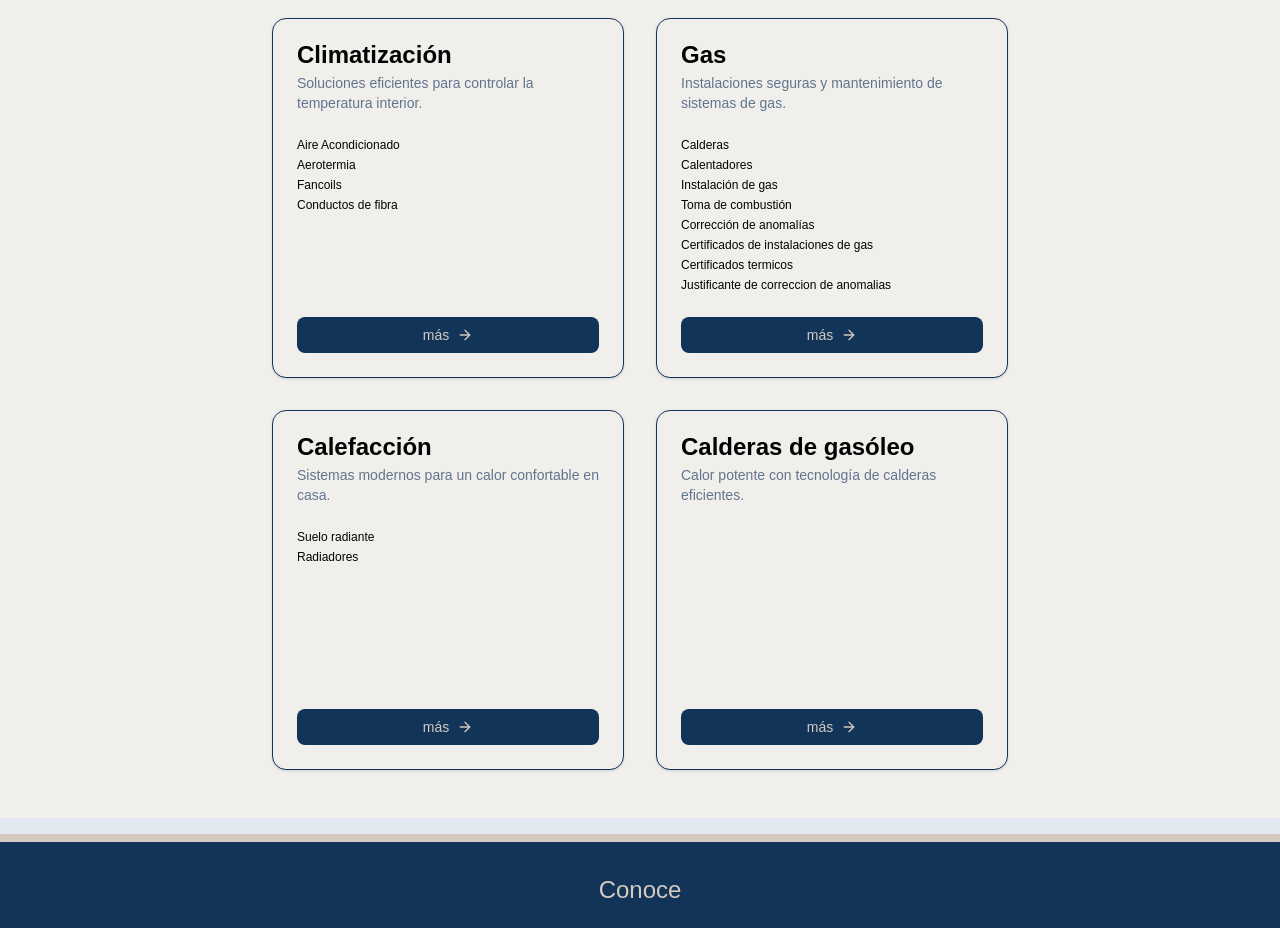
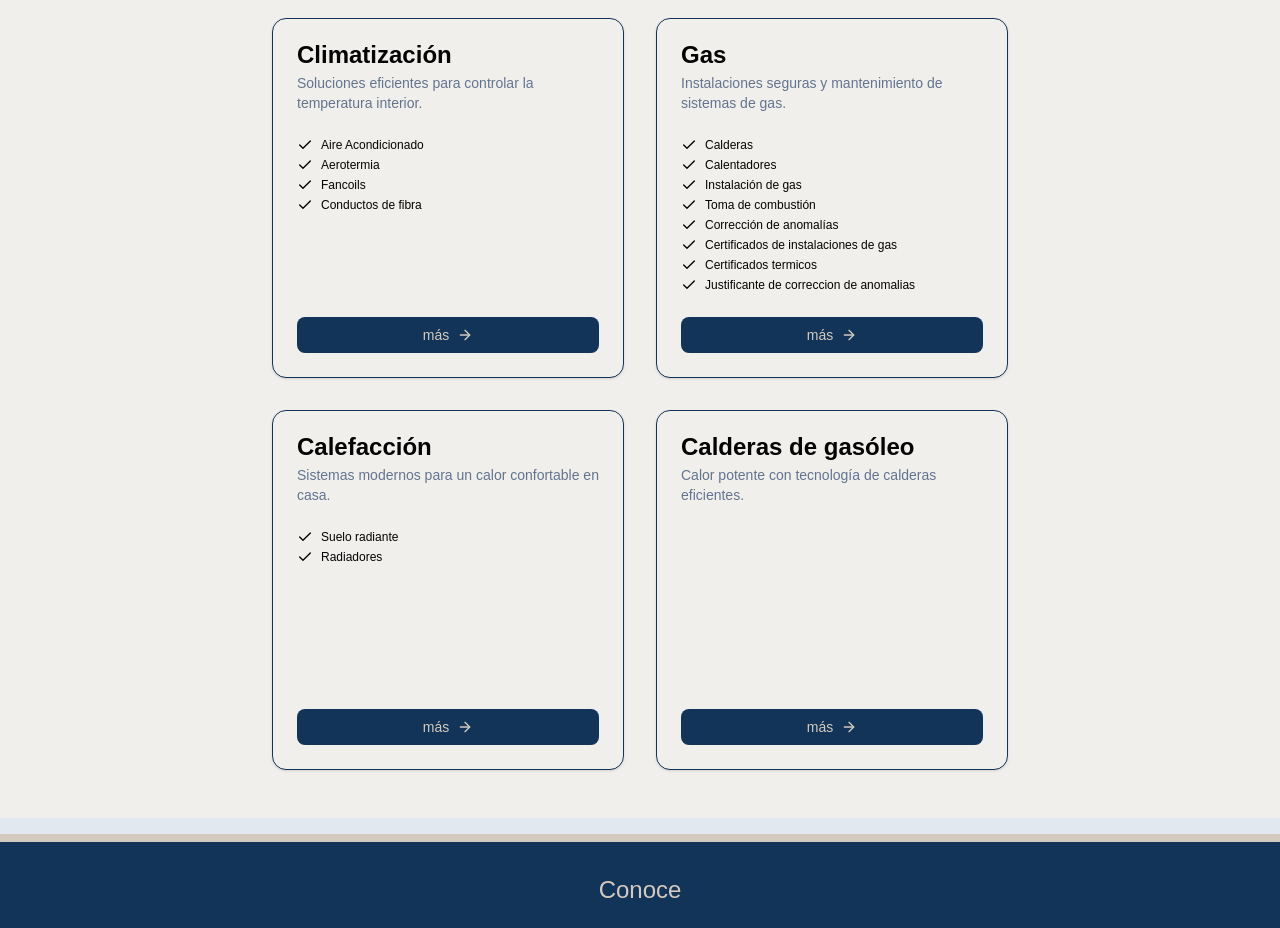
Before and after one commit to romsendz/friendly-eureka, a Next.js app: page / in a window 1280 px wide. Shown: the part 2040-2968 px from the top of the page. Built offline with nearby package versions, Linux system fonts and the light colour scheme; a web font is replaced by a local one.

Commit message:
added check icon to services

```diff
--- a/app/page.tsx
+++ b/app/page.tsx
@@ -12,7 +12,7 @@ import {
 import { Separator } from "@/components/ui/separator";
 import { BENEFITS } from "@/lib/BENEFITS";
 import { SERVICES } from "@/lib/SERVICES";
-import { ArrowBigRightIcon, ArrowRight } from "lucide-react";
+import { ArrowBigRightIcon, ArrowRight, CheckIcon } from "lucide-react";
 import { Metadata } from "next";
 import Link from "next/link";
 
@@ -83,8 +83,12 @@ export default function Home() {
                 <CardContent className="mb-auto">
                   <ul className="flex flex-col gap-1">
                     {service.subs.map((sub) => (
-                      <li key={sub} className="md:text-md text-xs">
-                        {sub}
+                      <li
+                        key={sub}
+                        className="md:text-md flex items-center gap-2 text-xs"
+                      >
+                        <CheckIcon className="size-4 shrink-0" />
+                        <span>{sub}</span>
                       </li>
                     ))}
                   </ul>
```
